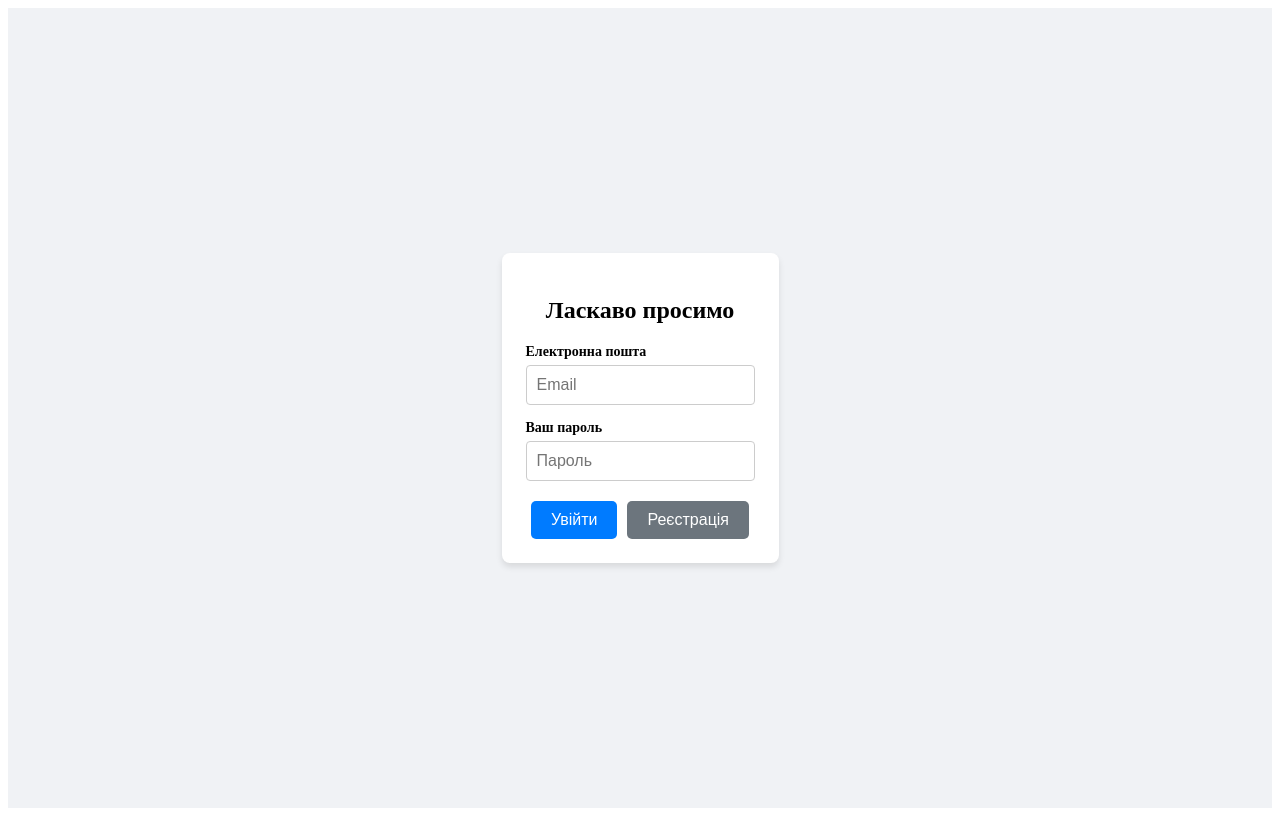
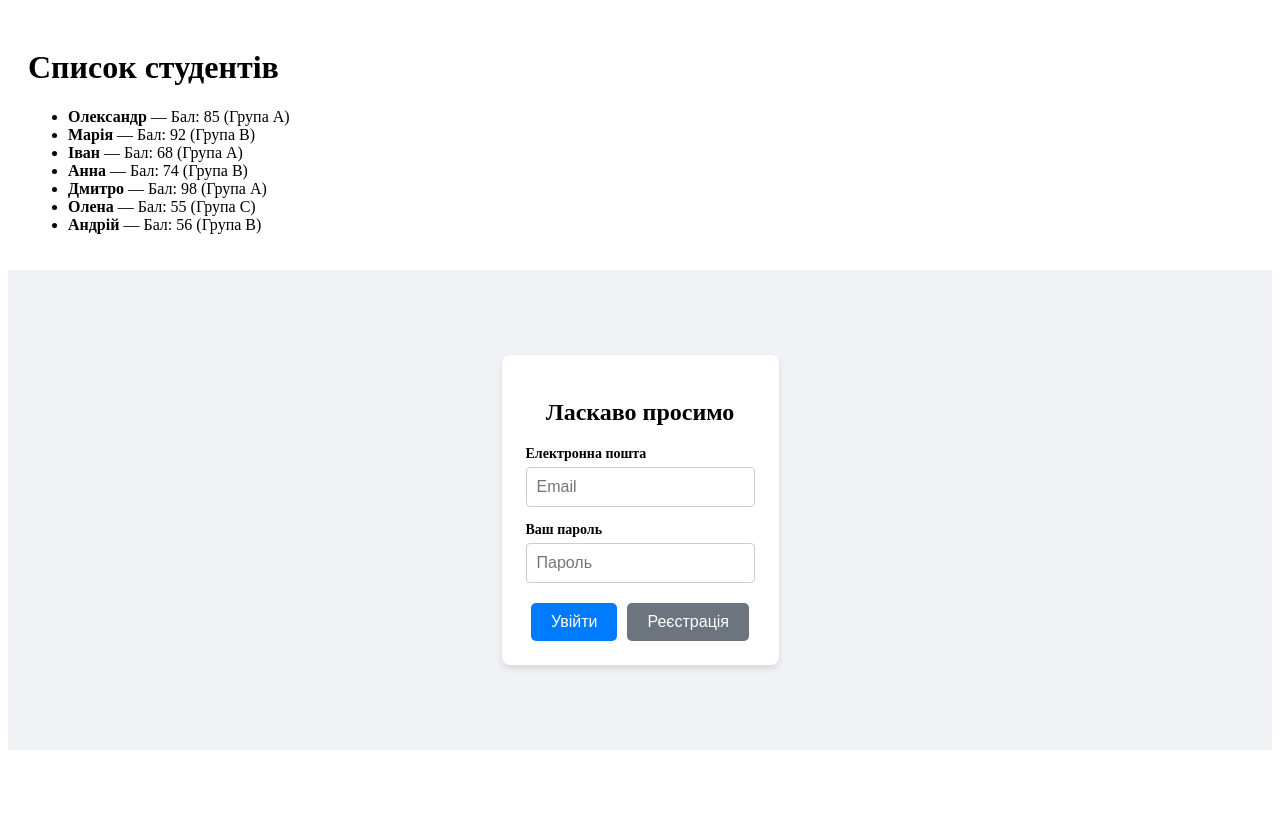
Before and after one commit to ZhytomyrskaAnna/my-react-project, a React (Vite) app: page / in a window 1280 px wide. Built offline with nearby package versions, Linux system fonts and the light colour scheme.

Commit message:
Array.map()

```diff
--- a/src/App.jsx
+++ b/src/App.jsx
@@ -2,6 +2,7 @@ import Button from './components/atoms/Button/Button.jsx';
 import Input from './components/atoms/Input/Input.jsx';
 import Card from './components/molecules/Card/Card.jsx';
 import Header from "./components/organisma/Header.jsx";
+import { students } from './data';
 
 function App() {
   const handleLogin = () => {
@@ -9,11 +10,24 @@ function App() {
   };
 
   return (
+    <>
+
+      <div style={{ padding: '20px' }}>
+        <h1>Список студентів</h1>
+        <ul>
+          {students.map((student) => (
+            <li key={student.id}>
+              <strong>{student.name}</strong> — Бал: {student.score} (Група {student.group})
+            </li>
+          ))}
+        </ul>
+      </div>
+
       <div style={{
         display: 'flex',
         justifyContent: 'center',
         alignItems: 'center',
-      height: '100vh',
+        minHeight: '60vh', // Змінив height на minHeight, щоб список зверху не перекривався
         backgroundColor: '#f0f2f5'
       }}>
         <Card>
@@ -39,6 +53,7 @@ function App() {
           </div>
         </Card>
       </div>
+    </>
   );
 }
 
--- /dev/null
+++ b/src/data.js
@@ -0,0 +1,9 @@
+export const students = [
+  { id: 1, name: "Олександр", score: 85, group: "A" },
+  { id: 2, name: "Марія", score: 92, group: "B" },
+  { id: 3, name: "Іван", score: 68, group: "A" },
+  { id: 4, name: "Анна", score: 74, group: "B" },
+  { id: 5, name: "Дмитро", score: 98, group: "A" },
+  { id: 6, name: "Олена", score: 55, group: "C" },
+  { id: 7, name: "Андрій", score: 56, group: "B" },
+];
```
Lines whose indentation alone changed are shown as unchanged.
